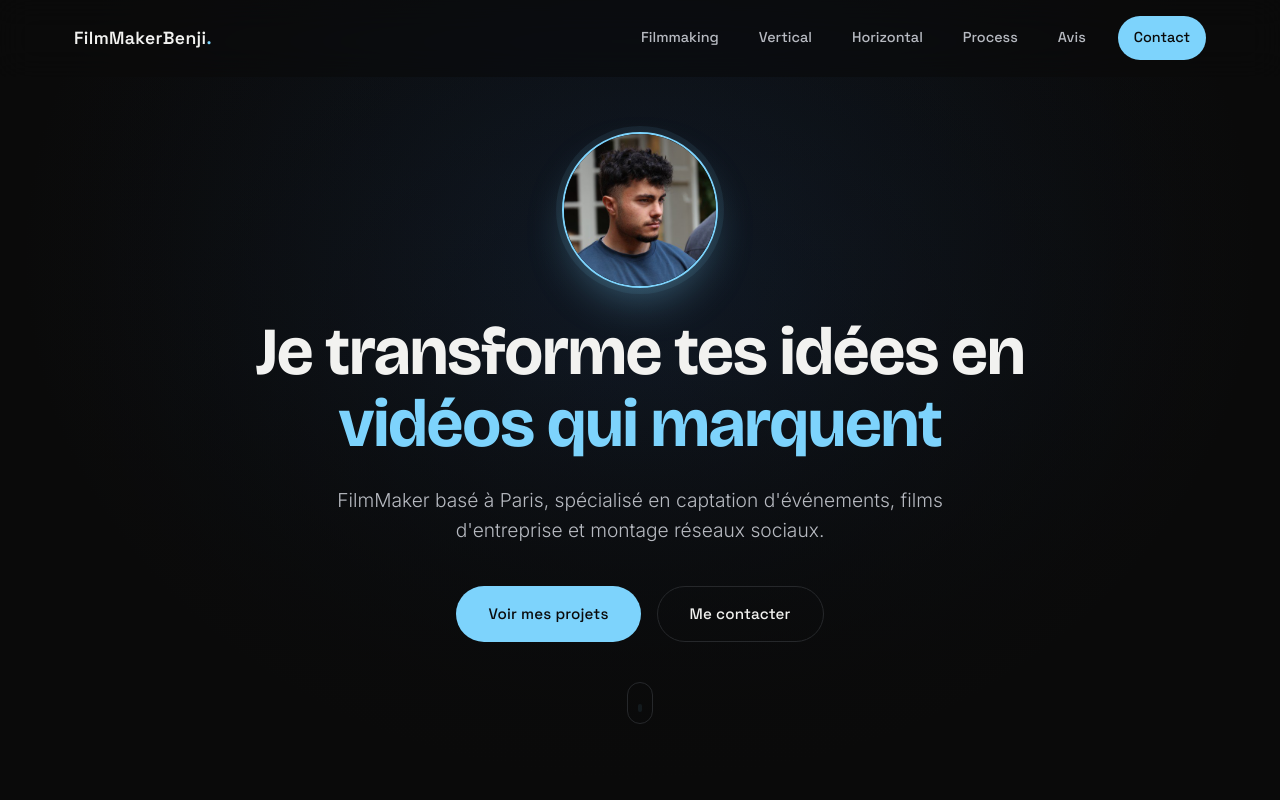
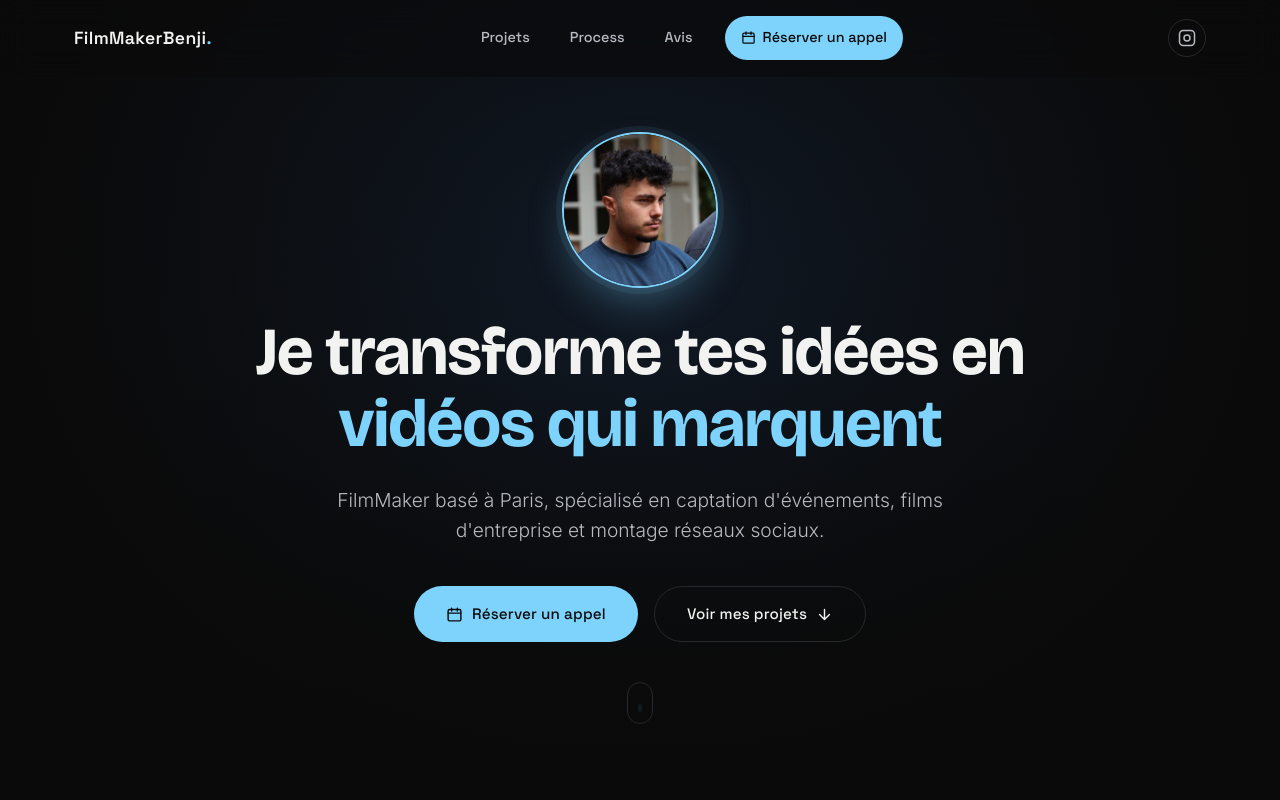
Before and after one commit to benjamindominguespro-rgb/filmmakerbenji-site, a plain HTML site: page index.html in a window 1280 px wide. Shown: the top 800 px of the page. Drawn offline with nearby package versions, Linux system fonts and the light colour scheme.

Commit message:
Modifications site nouveau

```diff
--- a/index.html
+++ b/index.html
@@ -66,13 +66,22 @@
     <a href="#" class="nav__logo">FilmMakerBenji<span>.</span></a>
 
     <nav class="nav__links" id="navLinks">
-      <a href="#filmmaking" class="nav__link">Filmmaking</a>
-      <a href="#vertical" class="nav__link">Vertical</a>
-      <a href="#horizontal" class="nav__link">Horizontal</a>
+      <a href="#filmmaking" class="nav__link">Projets</a>
       <a href="#process" class="nav__link">Process</a>
       <a href="#temoignages" class="nav__link">Avis</a>
-      <a href="#contact" class="nav__link nav__link--cta">Contact</a>
+      <a href="https://calendly.com/benjamin-domingues-pro/30min" class="nav__link nav__link--cta" target="_blank" rel="noopener">
+        <svg class="btn__icon" viewBox="0 0 24 24" fill="none" stroke="currentColor" stroke-width="2" stroke-linecap="round" stroke-linejoin="round"><rect x="3" y="5" width="18" height="16" rx="2"/><path d="M8 3v4M16 3v4M3 10h18"/></svg>
+        Réserver un appel
+      </a>
     </nav>
+
+    <a href="https://www.instagram.com/filmmakerbenji/" class="nav__social" target="_blank" rel="noopener" aria-label="Instagram">
+      <svg viewBox="0 0 24 24" fill="none" stroke="currentColor" stroke-width="2" stroke-linecap="round" stroke-linejoin="round">
+        <rect x="2" y="2" width="20" height="20" rx="5"/>
+        <circle cx="12" cy="12" r="4"/>
+        <circle cx="17.5" cy="6.5" r="0.6" fill="currentColor" stroke="none"/>
+      </svg>
+    </a>
 
     <button class="nav__burger" id="navBurger" aria-label="Ouvrir le menu" aria-expanded="false">
       <span></span><span></span><span></span>
@@ -93,8 +102,14 @@
     <h1 class="hero__title fade-in">Je transforme tes idées en <span class="accent">vidéos qui marquent</span></h1>
     <p class="hero__subtitle fade-in">FilmMaker basé à Paris, spécialisé en captation d'événements, films d'entreprise et montage réseaux sociaux.</p>
     <div class="hero__cta fade-in">
-      <a href="#filmmaking" class="btn btn--primary" data-scroll>Voir mes projets</a>
-      <a href="#contact" class="btn btn--ghost" data-scroll>Me contacter</a>
+      <a href="https://calendly.com/benjamin-domingues-pro/30min" class="btn btn--primary" target="_blank" rel="noopener">
+        <svg class="btn__icon" viewBox="0 0 24 24" fill="none" stroke="currentColor" stroke-width="2" stroke-linecap="round" stroke-linejoin="round"><rect x="3" y="5" width="18" height="16" rx="2"/><path d="M8 3v4M16 3v4M3 10h18"/></svg>
+        Réserver un appel
+      </a>
+      <a href="#filmmaking" class="btn btn--ghost" data-scroll>
+        Voir mes projets
+        <svg class="btn__icon" viewBox="0 0 24 24" fill="none" stroke="currentColor" stroke-width="2" stroke-linecap="round" stroke-linejoin="round"><path d="M12 5v14M5 12l7 7 7-7"/></svg>
+      </a>
     </div>
   </div>
 
@@ -633,14 +648,17 @@
     <p class="cta-final__subtitle">Un projet en tête ? Discutons-en.</p>
 
     <div class="cta-final__buttons">
-      <a href="mailto:Benjamin.domingues.pro@gmail.com" class="btn btn--primary">Me contacter par mail</a>
-      <a href="https://wa.me/33760474672" target="_blank" rel="noopener" class="btn btn--ghost">WhatsApp</a>
+      <a href="https://calendly.com/benjamin-domingues-pro/30min" class="btn btn--primary" target="_blank" rel="noopener">
+        <svg class="btn__icon" viewBox="0 0 24 24" fill="none" stroke="currentColor" stroke-width="2" stroke-linecap="round" stroke-linejoin="round"><rect x="3" y="5" width="18" height="16" rx="2"/><path d="M8 3v4M16 3v4M3 10h18"/></svg>
+        Réserver un appel
+      </a>
     </div>
 
     <div class="cta-final__socials">
       <a href="https://www.instagram.com/filmmakerbenji/" target="_blank" rel="noopener" aria-label="Instagram">Instagram</a>
       <a href="https://www.youtube.com/@Lizard.King02" target="_blank" rel="noopener" aria-label="YouTube">YouTube</a>
       <a href="https://www.linkedin.com/in/benjamin-domingues-87aa35220/" target="_blank" rel="noopener" aria-label="LinkedIn">LinkedIn</a>
+      <a href="https://wa.me/33760474672" target="_blank" rel="noopener" aria-label="WhatsApp">WhatsApp</a>
     </div>
   </div>
 </section>
--- a/style.css
+++ b/style.css
@@ -80,6 +80,7 @@ button { font-family: inherit; border: none; background: none; cursor: pointer;
   display: inline-flex;
   align-items: center;
   justify-content: center;
+  gap: 9px;
   padding: 15px 32px;
   border-radius: 999px;
   font-family: var(--font-heading);
@@ -88,6 +89,11 @@ button { font-family: inherit; border: none; background: none; cursor: pointer;
   letter-spacing: 0.01em;
   transition: all var(--transition);
   white-space: nowrap;
+}
+.btn__icon {
+  width: 17px;
+  height: 17px;
+  flex-shrink: 0;
 }
 
 .btn--primary {
@@ -153,6 +159,9 @@ button { font-family: inherit; border: none; background: none; cursor: pointer;
 }
 
 .nav__link {
+  display: inline-flex;
+  align-items: center;
+  gap: 7px;
   font-family: var(--font-heading);
   font-size: 0.9rem;
   font-weight: 500;
@@ -160,6 +169,10 @@ button { font-family: inherit; border: none; background: none; cursor: pointer;
   border-radius: 999px;
   color: var(--text-muted);
   transition: color var(--transition), background var(--transition);
+}
+.nav__link .btn__icon {
+  width: 15px;
+  height: 15px;
 }
 .nav__link:hover {
   color: var(--text);
@@ -173,6 +186,28 @@ button { font-family: inherit; border: none; background: none; cursor: pointer;
 .nav__link--cta:hover {
   background: #a5e2fd;
   color: var(--bg);
+}
+
+.nav__social {
+  display: inline-flex;
+  align-items: center;
+  justify-content: center;
+  width: 38px;
+  height: 38px;
+  border-radius: 50%;
+  border: 1px solid var(--border);
+  color: var(--text-muted);
+  margin-left: 12px;
+  flex-shrink: 0;
+  transition: color var(--transition), border-color var(--transition);
+}
+.nav__social svg {
+  width: 18px;
+  height: 18px;
+}
+.nav__social:hover {
+  color: var(--accent);
+  border-color: var(--accent);
 }
 
 .nav__burger {
```
